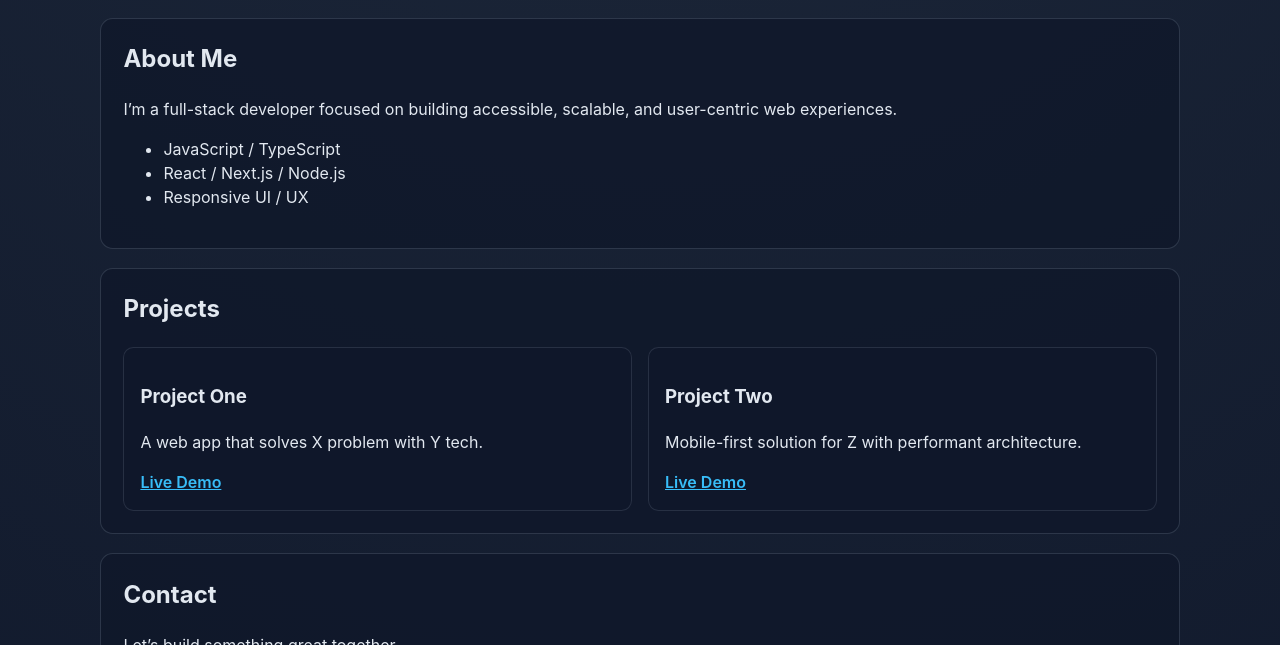
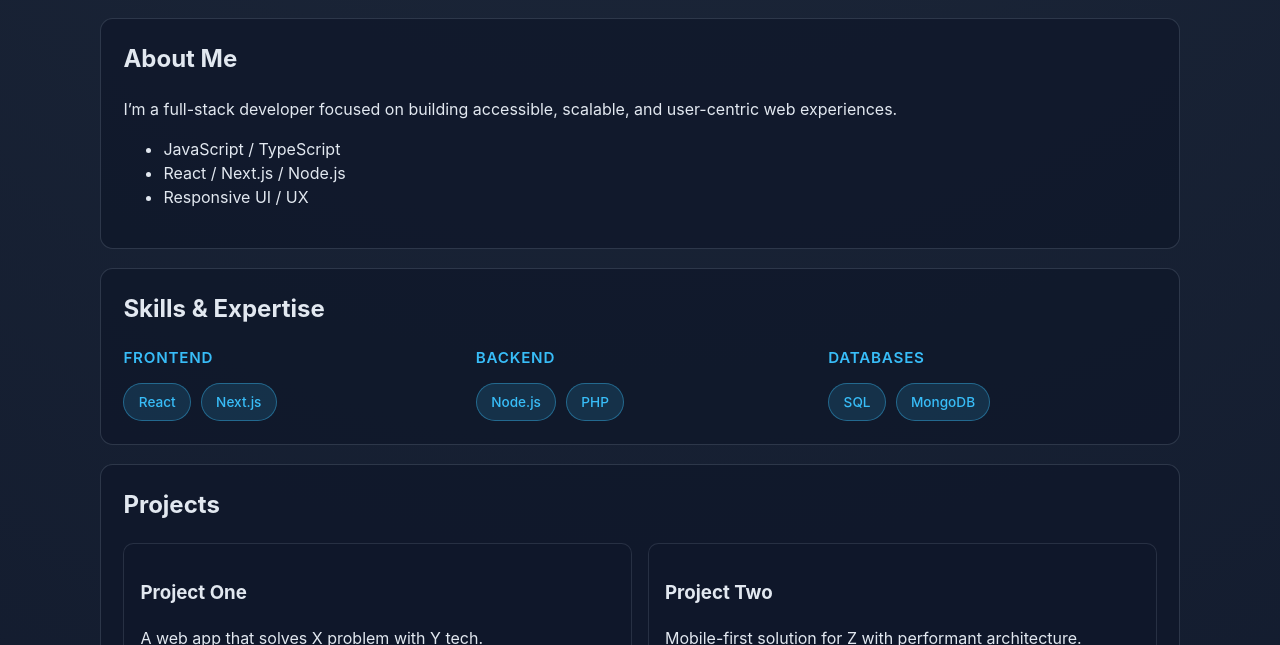
Before and after one commit to tech6-SS/portfolioo, a plain HTML site: page index.html in a window 1280 px wide. Shown: the part 598-1243 px from the top of the page. Drawn offline with Linux system fonts and the light colour scheme.

Commit message:
added some skills

```diff
--- a/index.html
+++ b/index.html
@@ -25,7 +25,32 @@
         <li>Responsive UI / UX</li>
       </ul>
     </section>
-
+    <section id="skills" class="card">
+      <h2>Skills & Expertise</h2>
+      <div class="skills-container">
+        <div class="skill-category">
+          <h3>Frontend</h3>
+          <div class="skill-badges">
+            <span class="badge">React</span>
+            <span class="badge">Next.js</span>
+          </div>
+        </div>
+        <div class="skill-category">
+          <h3>Backend</h3>
+          <div class="skill-badges">
+            <span class="badge">Node.js</span>
+            <span class="badge">PHP</span>
+          </div>
+        </div>
+        <div class="skill-category">
+          <h3>Databases</h3>
+          <div class="skill-badges">
+            <span class="badge">SQL</span>
+            <span class="badge">MongoDB</span>
+          </div>
+        </div>
+      </div>
+    </section>
     <section id="projects" class="card">
       <h2>Projects</h2>
       <div class="grid">
--- a/styles.css
+++ b/styles.css
@@ -96,6 +96,46 @@ h2 {
   border: 1px solid rgba(148, 163, 184, 0.18);
 }
 
+.skills-container {
+  display: grid;
+  grid-template-columns: repeat(auto-fit, minmax(200px, 1fr));
+  gap: 1.5rem;
+  margin-top: 1rem;
+}
+
+.skill-category h3 {
+  margin: 0 0 0.8rem;
+  color: var(--accent);
+  font-size: 0.95rem;
+  font-weight: 600;
+  text-transform: uppercase;
+  letter-spacing: 0.05em;
+}
+
+.skill-badges {
+  display: flex;
+  flex-wrap: wrap;
+  gap: 0.6rem;
+}
+
+.badge {
+  display: inline-block;
+  background: rgba(56, 189, 248, 0.15);
+  border: 1px solid rgba(56, 189, 248, 0.4);
+  color: var(--accent);
+  padding: 0.5rem 0.9rem;
+  border-radius: 9999px;
+  font-size: 0.85rem;
+  font-weight: 500;
+  transition: all 0.2s ease;
+}
+
+.badge:hover {
+  background: rgba(56, 189, 248, 0.25);
+  border-color: rgba(56, 189, 248, 0.6);
+  transform: translateY(-1px);
+}
+
 .project a {
   color: var(--accent);
   font-weight: 600;
```
